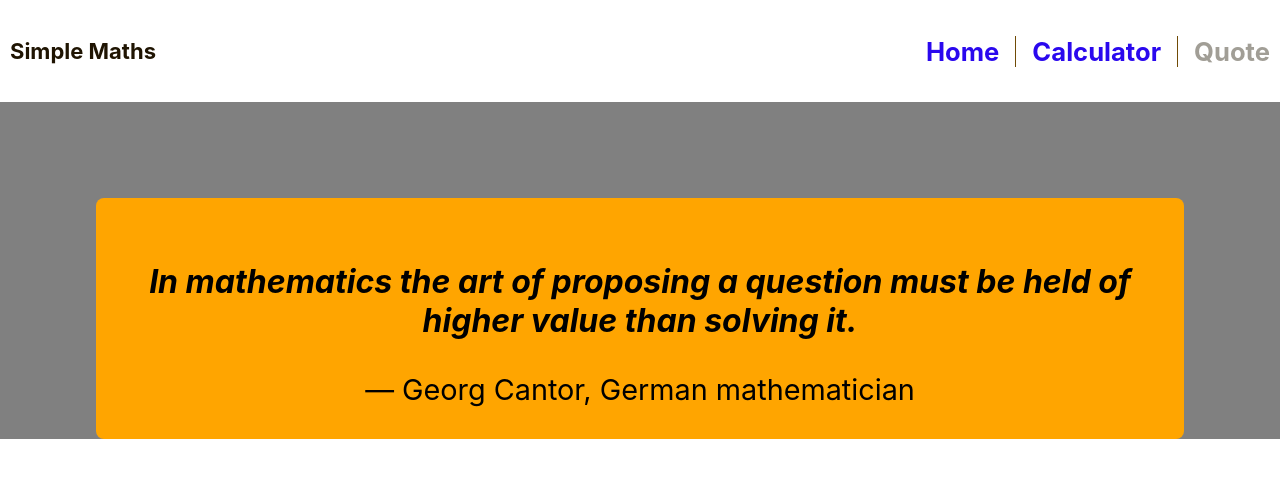
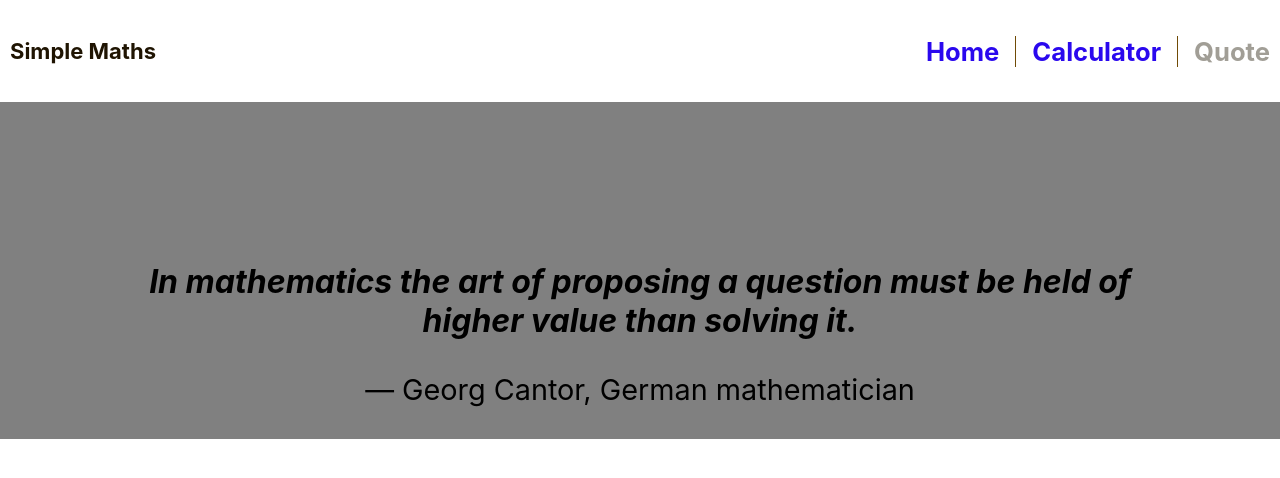
Before and after one commit to Aduda-Boaz/math-magician, a React (Create React App) app: page /Quote in a window 1280 px wide. Shown: the top 478 px of the page. Built offline with nearby package versions, Linux system fonts and the light colour scheme.

Commit message:
Updated the css

```diff
--- a/src/components/Home.css
+++ b/src/components/Home.css
@@ -11,7 +11,6 @@
 .Home h3 {
   font-size: 1.8rem;
   font-weight: bold;
-  background-color: orange;
   border-radius: 8px;
   padding: 1rem 4rem;
   margin-bottom: 2rem;
@@ -21,7 +20,7 @@
   width: 80%;
   font-size: 1.8rem;
   font-weight: bold;
-  border: 2px solid orange;
+  border: 2px solid rgb(102, 255, 0);
   border-radius: 8px;
   padding: 1rem 4rem;
   margin-bottom: 2rem;
--- a/src/components/Quote.css
+++ b/src/components/Quote.css
@@ -5,7 +5,6 @@
   align-items: center;
   font-size: 1.8rem;
   margin-top: 4rem;
-  background-color: orange;
   padding: 2rem;
   border-radius: 8px;
 }
```
